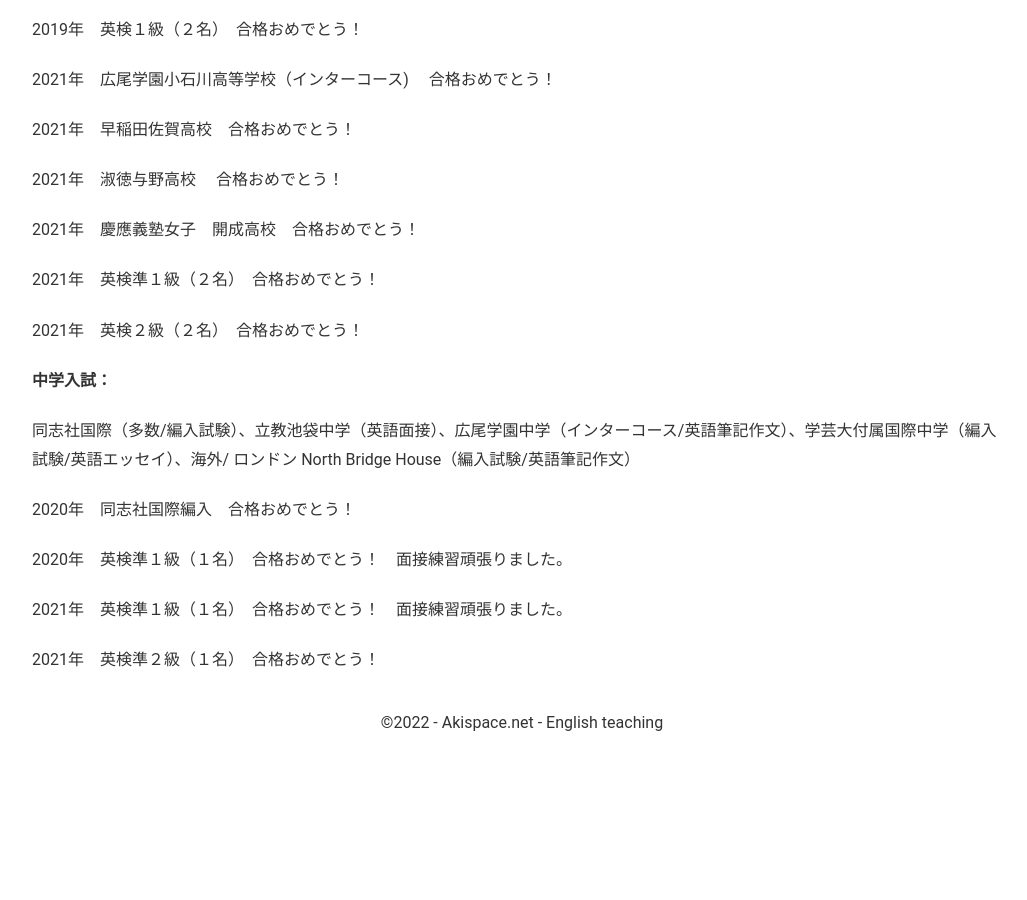
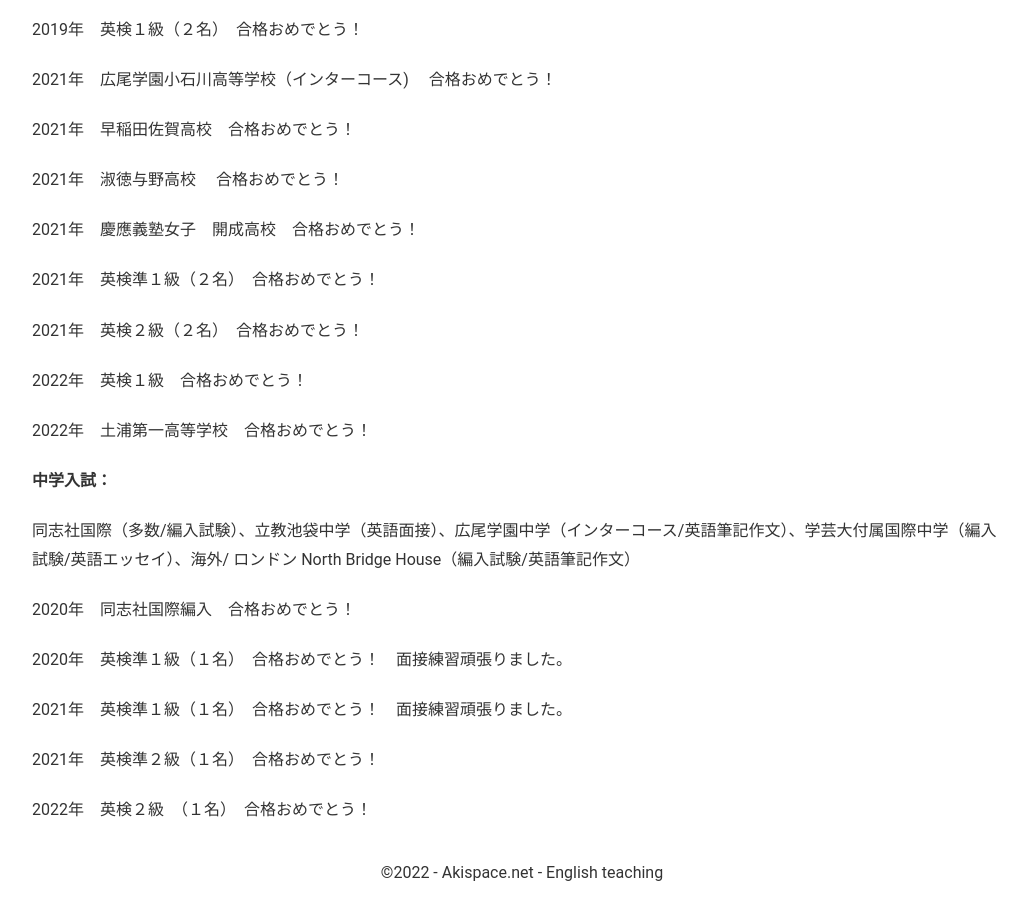
Before and after one commit to phocean/akispace, a Jekyll site: the page built from exam_results.md, in a window 1280 px wide and 900 px high, scrolled down 2144 px. Shown: the whole window, without its empty margins (118-1145 px from the left). Built offline with Jekyll 4.4.1, drawn with Linux system fonts in a browser that asks for light colours; before the commit the page ends 2894 px from its top, so only the background shows below that.

Commit message:
Update exam_results.md
Several sentences added

```diff
--- a/exam_results.md
+++ b/exam_results.md
@@ -74,6 +74,10 @@
 
 2021年　英検２級（２名）　合格おめでとう！
 
+2022年　英検１級　合格おめでとう！
+
+2022年　土浦第一高等学校　合格おめでとう！
+
 <strong>中学入試：</strong>
 
 同志社国際（多数/編入試験）、立教池袋中学（英語面接）、広尾学園中学（インターコース/英語筆記作文）、学芸大付属国際中学（編入試験/英語エッセイ）、海外/ ロンドン North Bridge House（編入試験/英語筆記作文）
@@ -85,3 +89,5 @@
 2021年　英検準１級（１名）　合格おめでとう！　面接練習頑張りました。
 
 2021年　英検準２級（１名）　合格おめでとう！
+
+2022年　英検２級　（１名）　合格おめでとう！
```
